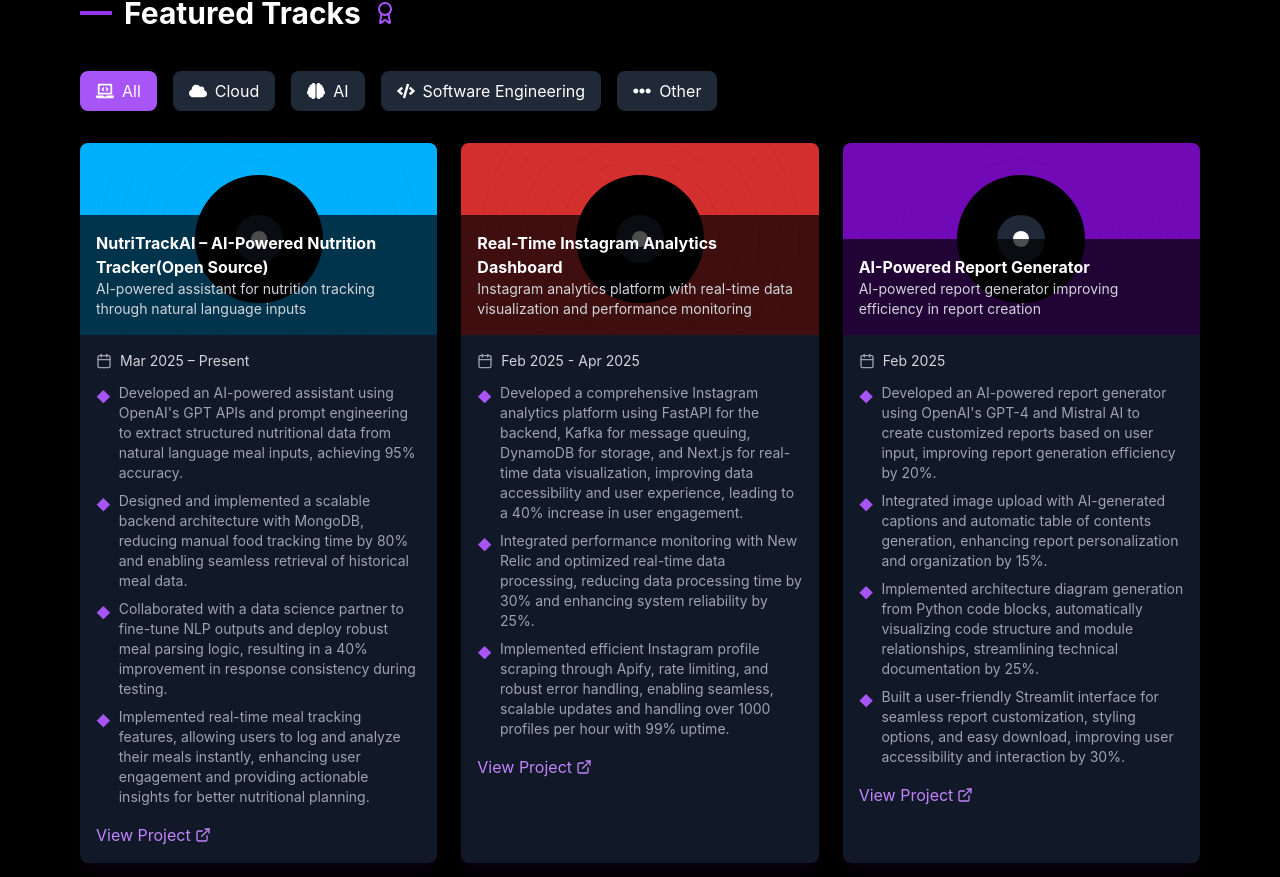
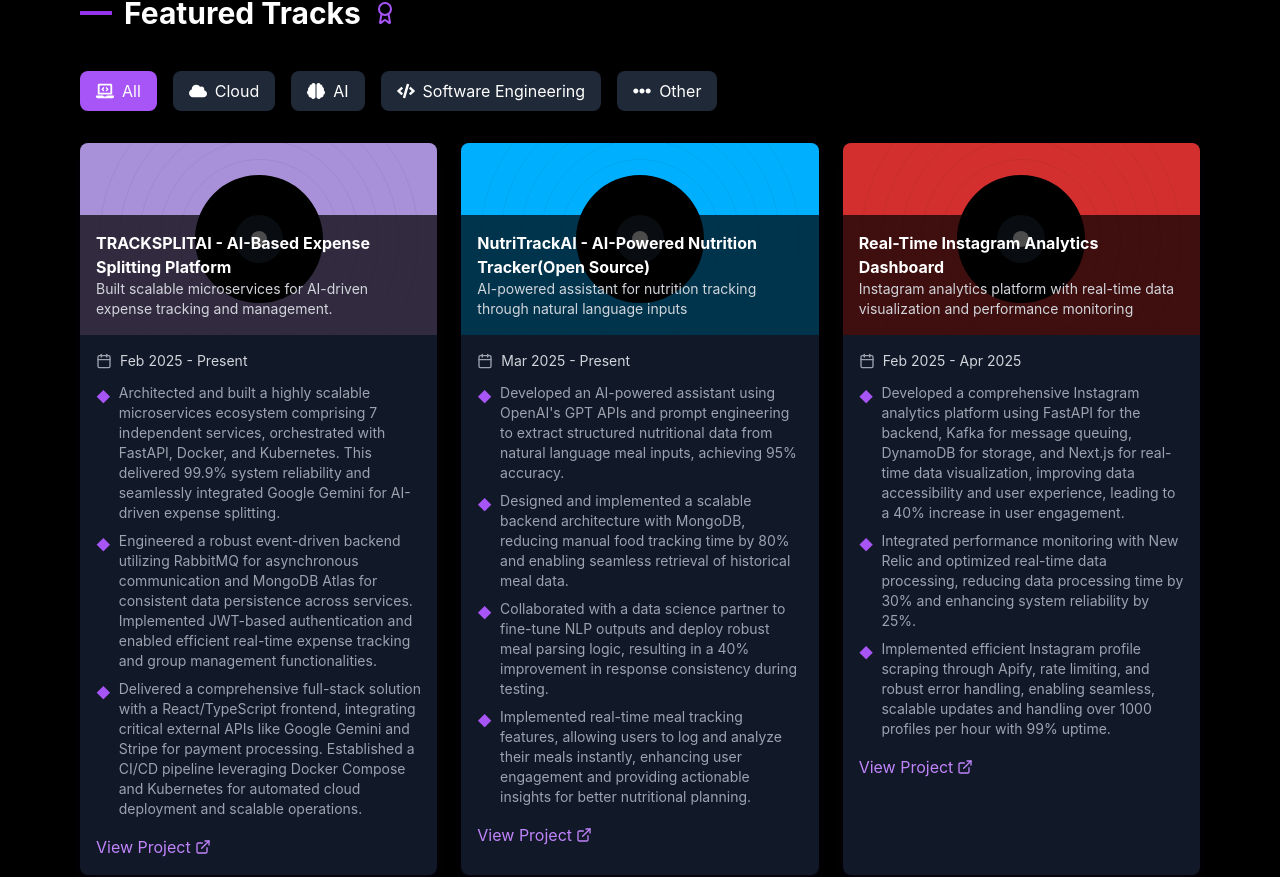
Before and after one commit to SuhasPalani/Music_Theme_Portfolio, a React (Create React App) app: page / in a window 1280 px wide. Shown: the part 4748-5625 px from the top of the page. Built offline with nearby package versions, Linux system fonts and the light colour scheme; no server answers.

Commit message:
update project details for TRACKSPLITAI and adjust existing project entry

```diff
--- a/src/components/Projects.jsx
+++ b/src/components/Projects.jsx
@@ -12,8 +12,23 @@
 
   const projects = [
     {
-      title: "NutriTrackAI – AI-Powered Nutrition Tracker(Open Source)",
-      period: "Mar 2025 – Present",
+      title: "TRACKSPLITAI - AI-Based Expense Splitting Platform",
+      period: "Feb 2025 - Present",
+      description:
+        "Built scalable microservices for AI-driven expense tracking and management.",
+      details: [
+        "Architected and built a highly scalable microservices ecosystem comprising 7 independent services, orchestrated with FastAPI, Docker, and Kubernetes. This delivered 99.9% system reliability and seamlessly integrated Google Gemini for AI-driven expense splitting.",
+        "Engineered a robust event-driven backend utilizing RabbitMQ for asynchronous communication and MongoDB Atlas for consistent data persistence across services. Implemented JWT-based authentication and enabled efficient real-time expense tracking and group management functionalities.",
+        "Delivered a comprehensive full-stack solution with a React/TypeScript frontend, integrating critical external APIs like Google Gemini and Stripe for payment processing. Established a CI/CD pipeline leveraging Docker Compose and Kubernetes for automated cloud deployment and scalable operations.",
+      ],
+      categories: ["Software Engineering", "Cloud", "AI"],
+      color: "#A891D8", // Soft Purple for AI & Cloud-focused projects
+      image: "/aisplitwise.jpg",
+      link: "https://github.com/SuhasPalani/aisplitwise",
+    },
+    {
+      title: "NutriTrackAI - AI-Powered Nutrition Tracker(Open Source)",
+      period: "Mar 2025 - Present",
       description:
         "AI-powered assistant for nutrition tracking through natural language inputs",
       details: [
```
